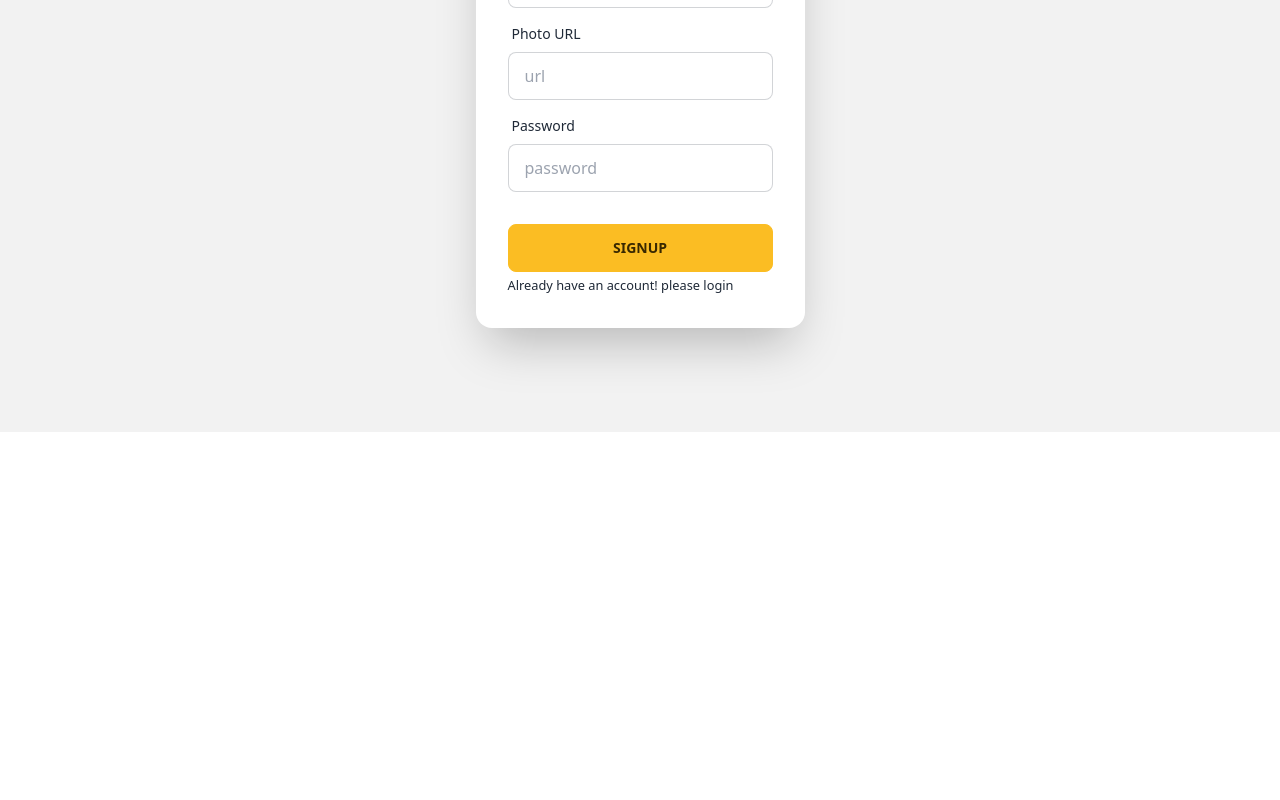
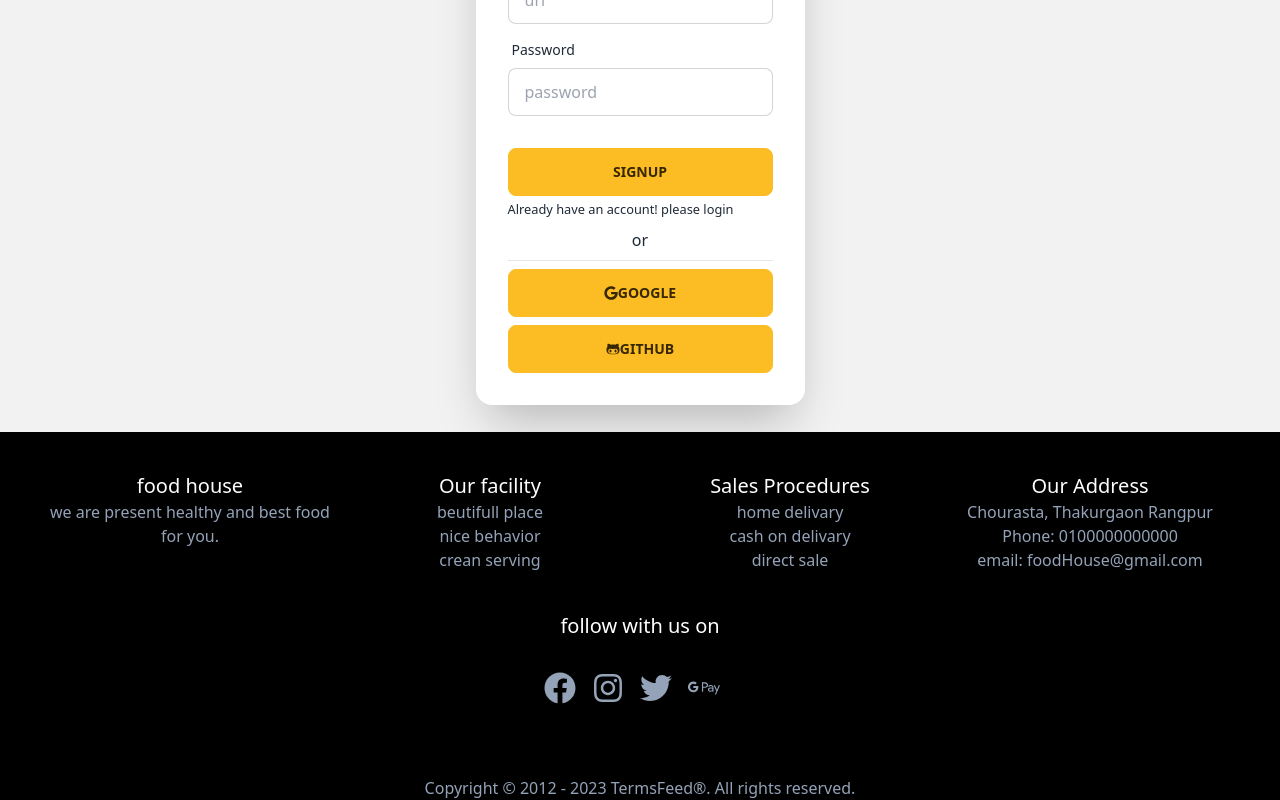
Before and after one commit to Ditul-Roy/food-house-client, a React (Vite) app: page /signup in a window 1280 px wide. Shown: the part 432-1232 px from the top of the page. Before the commit the page ends 864 px from the top, so only its background shows below. Built offline with nearby package versions, Linux system fonts and the light colour scheme; no server answers.

Commit message:
footer added

```diff
--- a/package.json
+++ b/package.json
@@ -18,6 +18,7 @@
     "react-dom": "^18.2.0",
     "react-icons": "^4.8.0",
     "react-router-dom": "^6.11.0",
+    "react-toastify": "^9.1.2",
     "sort-by": "^1.2.0",
     "sweetalert2": "^11.7.3"
   },
--- a/src/layout/LoginLayout.jsx
+++ b/src/layout/LoginLayout.jsx
@@ -1,12 +1,14 @@
 import React from 'react';
 import NavigationBar from '../shared/NavigationBar/NavigationBar';
 import { Outlet } from 'react-router-dom';
+import Footer from '../shared/Footer/Footer';
 
 const LoginLayout = () => {
     return (
         <div>
             <NavigationBar></NavigationBar>
             <Outlet></Outlet>
+            <Footer></Footer>
         </div>
     );
 };
--- a/src/layout/RecipeLayout.jsx
+++ b/src/layout/RecipeLayout.jsx
@@ -1,12 +1,14 @@
 import React from 'react';
 import NavigationBar from '../shared/NavigationBar/NavigationBar';
 import { Outlet } from 'react-router-dom';
+import Footer from '../shared/Footer/Footer';
 
 const RecipeLayout = () => {
     return (
         <div>
             <NavigationBar></NavigationBar>
             <Outlet></Outlet>
+            <Footer></Footer>
         </div>
     );
 };
--- a/src/pages/LogIn/LogIn/Login.jsx
+++ b/src/pages/LogIn/LogIn/Login.jsx
@@ -2,9 +2,10 @@ import React, { useContext, useState } from 'react';
 import { Form, Link, useLocation, useNavigate } from 'react-router-dom';
 import { UserContext } from '../../../provider/AuthContextProvider';
 import Swal from 'sweetalert2';
+import { FaGithubAlt, FaGoogle } from 'react-icons/fa';
 
 const Login = () => {
-    const {loggedInUserWithEmail} = useContext(UserContext);
+    const { loggedInUserWithEmail } = useContext(UserContext);
     const [error, setError] = useState(null);
     const navigate = useNavigate()
     const location = useLocation();
@@ -16,7 +17,7 @@ const Login = () => {
         const form = event.target;
         const email = form.email.value;
         const password = form.password.value;
-        if(!email, !password){
+        if (!email, !password) {
             Swal.fire({
                 title: 'Error!',
                 text: 'please fulfil to the all input field',
@@ -65,6 +66,10 @@ const Login = () => {
                             <button className="btn btn-primary">Login</button>
                             <p><small>Don`t have an account! please <Link to='/signup'>SignUp</Link></small></p>
                         </div>
+                        <p className='text-center'>or</p>
+                        <hr />
+                        <p className='btn btn-warning'><FaGoogle></FaGoogle>google</p>
+                        <p className='btn btn-warning'><FaGithubAlt></FaGithubAlt>github</p>
                     </div>
                 </div>
             </div>
--- a/src/pages/LogIn/SignUp/SignUp.jsx
+++ b/src/pages/LogIn/SignUp/SignUp.jsx
@@ -3,6 +3,9 @@ import { Form, Link } from 'react-router-dom';
 import { UserContext } from '../../../provider/AuthContextProvider';
 import Swal from 'sweetalert2';
 import { updateProfile } from 'firebase/auth';
+import { toast } from 'react-toastify';
+import 'react-toastify/dist/ReactToastify.css';
+import { FaGithubAlt, FaGoogle } from 'react-icons/fa';
 
 const SignUp = () => {
     const { createUserWithEmail } = useContext(UserContext);
@@ -35,7 +38,7 @@ const SignUp = () => {
                 confirmButtonText: 'Cool',
             })
         }
-        else if(password.length < 6){
+        else if (password.length < 6) {
             setError('please provide at least 6 currecter')
             Swal.fire({
                 title: 'Oooops!',
@@ -65,10 +68,10 @@ const SignUp = () => {
             displayName: name,
             photoURL: photourl
         })
-        .then(()=>{
-            alert('succesfully update')
-        })
-        .catch(error=>console.log(error))
+            .then(() => {
+                toast("Wow updated successfylly!")
+            })
+            .catch(error => console.log(error))
     }
     return (
         <div className="hero min-h-screen bg-base-200">
@@ -107,6 +110,10 @@ const SignUp = () => {
                             <button className="btn btn-warning">SignUp</button>
                             <p><small>Already have an account! please <Link to='/login'>login</Link></small></p>
                         </div>
+                        <p className='text-center'>or</p>
+                        <hr />
+                        <p className='btn btn-warning'><FaGoogle></FaGoogle>google</p>
+                        <p className='btn btn-warning'><FaGithubAlt></FaGithubAlt>github</p>
                     </div>
                 </Form>
             </div>
--- a/src/shared/Footer/Footer.jsx
+++ b/src/shared/Footer/Footer.jsx
@@ -1,9 +1,47 @@
 import React from 'react';
+import { FaFacebook, FaGooglePay, FaInstagram, FaTwitter } from 'react-icons/fa';
 
 const Footer = () => {
     return (
-        <div>
-            foo
+        <div className='bg-black text-white'>
+            <div className='grid lg:grid-cols-4 p-10'>
+                <div>
+                    <p className='text-xl text-center'>food house</p>
+                    <p className='text-slate-400 text-center'>we are present healthy and best food for you.</p>
+                </div>
+                <div>
+                    <h1 className='text-xl text-center'>Our facility</h1>
+                    <ul className='text-slate-400 text-center'>
+                        <li>beutifull place</li>
+                        <li>nice behavior</li>
+                        <li>crean serving</li>
+                    </ul>
+                </div>
+                <div>
+                    <h1 className='text-xl text-center'>Sales Procedures</h1>
+                    <ul className='text-slate-400 text-center'>
+                        <li>home delivary</li>
+                        <li>cash on delivary</li>
+                        <li>direct sale</li>
+                    </ul>
+                </div>
+                <div>
+                    <h2 className='text-xl text-center'>Our Address</h2>
+                    <p className='text-slate-400 text-center'>Chourasta, Thakurgaon Rangpur</p>
+                    <p className='text-slate-400 text-center'>Phone: 0100000000000</p>
+                    <p className='text-slate-400 text-center'>email: foodHouse@gmail.com</p>
+                </div>
+            </div>
+            <div className='text-center pb-10'>
+                <p className='text-xl'>follow with us on</p>
+                <div className='flex items-center justify-center py-8 text-slate-400'>
+                    <FaFacebook className='me-4 h-8 w-8'></FaFacebook>
+                    <FaInstagram className='me-4 h-8 w-8'></FaInstagram>
+                    <FaTwitter className='me-4 h-8 w-8'></FaTwitter>
+                    <FaGooglePay className='me-4 h-8 w-8'></FaGooglePay>
+                </div>
+            </div>
+            <div className='text-slate-400 text-center'>Copyright © 2012 - 2023 TermsFeed®. All rights reserved.</div>
         </div>
     );
 };
--- a/src/shared/NavigationBar/NavigationBar.jsx
+++ b/src/shared/NavigationBar/NavigationBar.jsx
@@ -1,11 +1,13 @@
 import React, { useContext } from 'react';
-import { Link } from 'react-router-dom';
+import { Link, useNavigate } from 'react-router-dom';
 import { UserContext } from '../../provider/AuthContextProvider';
 
 const NavigationBar = () => {
     const {user, logOut } = useContext(UserContext);
+    const navigate = useNavigate()
     const handleSignOut = () =>{
         logOut();
+        navigate('/chef')
     }
     return (
         <div>
--- a/src/shared/RecipeCart/RecipeCart.jsx
+++ b/src/shared/RecipeCart/RecipeCart.jsx
@@ -3,13 +3,19 @@ import React from 'react';
 const RecipeCart = ({ recipe }) => {
     const { image_url, recipe_name, ingredients, rating, cooking_method } = recipe;
     return (
-        <div className="card Lg:w-96 bg-base-100 shadow-xl m-4">>
+        <div className="card Lg:w-96 bg-base-100 shadow-xl m-4">
             <figure className="px-10 pt-10">
                 <img src={image_url} alt="" className="rounded-xl h-96 w-80" />
             </figure>
             <div className="card-body items-center text-center">
                 <h2 className="card-title text-2xl text-amber-600">{recipe_name}</h2>
                 <p className='text-green-600'>{cooking_method}</p>
+                <div>
+                    <span className='text-xl'>Ingradients: </span>
+                    {
+                        ingredients.map((ingredient, index) => <ul><li>{ingredient}</li></ul>)
+                    }
+                </div>
                 <div className='flex text-green-800 my-8'>
                     <p className='me-10'><small>{rating.stars} stars rating</small></p>
                     <p><small>{rating.reviews} reviews</small></p>
```
Also changed, not shown: 1 other file (tests, documents, lock files or other folders). Lines whose indentation alone changed are shown as unchanged.
